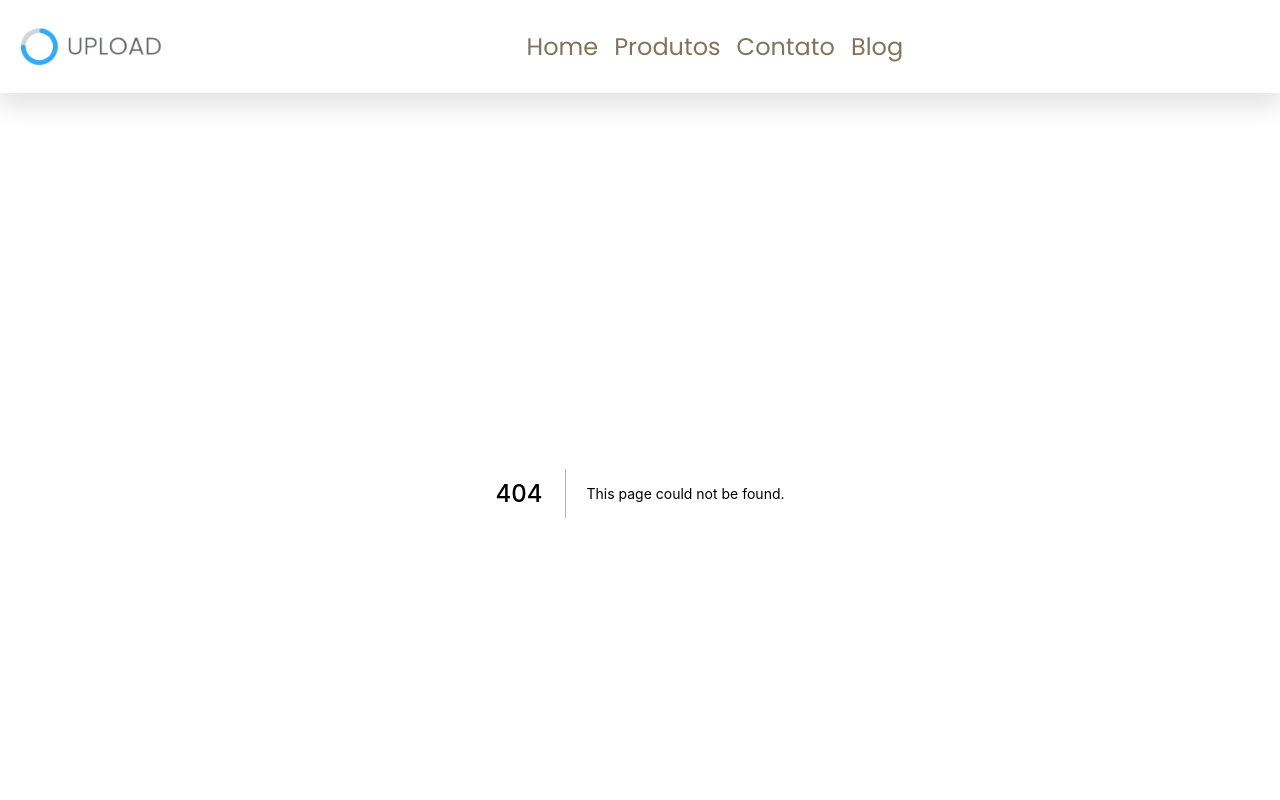
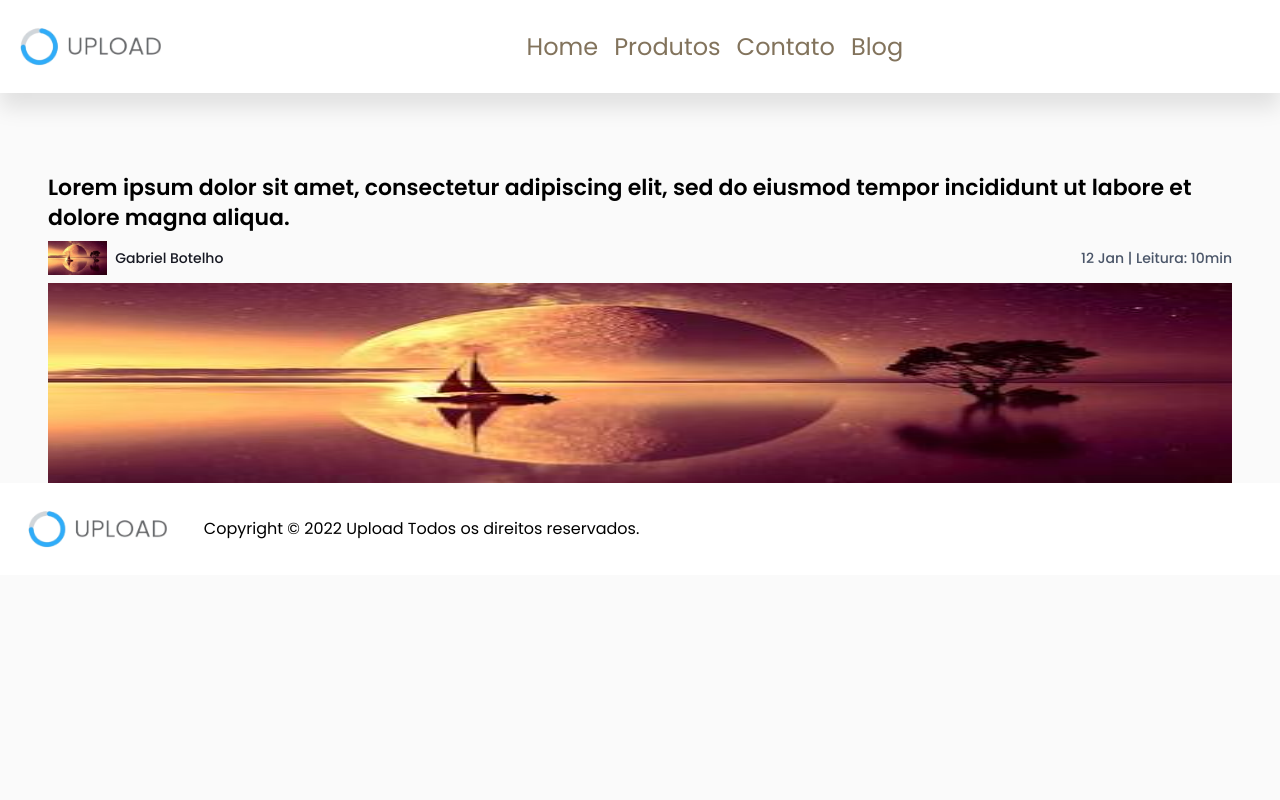
Before and after one commit to upload-empresa/uploadsite, a Next.js app: page /postblog in a window 1280 px wide. Before the commit this address had no page. Shown: the top 800 px of the page. Built offline with nearby package versions, Linux system fonts and the light colour scheme.

Commit message:
Fazendo o blog

```diff
--- a/src/pages/_document.tsx
+++ b/src/pages/_document.tsx
@@ -1,5 +1,4 @@
 import Document, { Html, Head, Main, NextScript } from 'next/document'
-import Script from 'next/script'
 
 
 export default class MyDocument extends Document {
--- a/src/pages/blog.tsx
+++ b/src/pages/blog.tsx
@@ -4,6 +4,7 @@ import NextLink from 'next/link'
 import { CardBlog } from "../components/Card/cardblog"
 import { CardBlogMain } from "../components/Card/cardblogmain"
 import { CardBlogV } from "../components/Card/cardblogv"
+import { TextBlue } from "../components/SEO/textblue"
 
 
 export default function Blog() {
@@ -27,7 +28,7 @@ export default function Blog() {
                         lineHeight={"60px"}
                         fontWeight={500}
                     >
-                        Aqui você encontra aquele <Text as="span" color="#2facfa" >impulso que o seu negócio precisa</Text>
+                        Aqui você encontra aquele <TextBlue>impulso que o seu negócio precisa</TextBlue>
                     </Heading>
                     <Text
                         as="p"
--- /dev/null
+++ b/src/pages/postblog.tsx
@@ -0,0 +1,54 @@
+import { Heading, Stack, HStack, Text } from "@chakra-ui/react"
+
+import { Imagens } from "../components/SEO/images"
+
+export default function PostBlog() {
+    return (
+        <Stack
+            px={{ base: 6, md: 8, lg: 12 }}
+            pt={{ base: 10, md: 15, lg: 20 }}
+        >
+            <Stack>
+                <Heading
+                    as="h2"
+                    fontSize={"22px"}
+                    fontWeight={800}
+                    lineHeight={"30px"}
+                >
+                    Lorem ipsum dolor sit amet, consectetur adipiscing elit, sed do eiusmod tempor incididunt ut labore et dolore magna aliqua.
+                </Heading>
+                <HStack
+                    justify={"space-between"}
+                >
+                    <HStack
+
+                        w={"50%"}
+                    >
+                        <Imagens tam={"10%"} path={"/images/iba.jpg"} description={"Imagem genérica"} tamw={"356"} tamh={"200"} borderRadius={"full"} />
+                        <Text
+                            as="p"
+                            fontSize={"14px"}
+                            fontWeight={500}
+                            lineHeight={"22px"}
+                            color={"#171923"}
+                        >
+                            Gabriel Botelho
+                        </Text>
+                    </HStack>
+                    <Text
+                        as="p"
+                        fontSize={"14px"}
+                        fontWeight={500}
+                        lineHeight={"22px"}
+                        color={"#4a5568"}
+                    >
+                        12 Jan | Leitura: 10min
+                    </Text>
+                </HStack>
+                <Imagens tam={"100%"} path={"/images/iba.jpg"} description={"Imagem genérica"} tamw={"356"} tamh={"200"} />
+            </Stack>
+
+
+        </Stack>
+    )
+}
```
Also changed, not shown: src/components/SEO/textauthor.tsx (added, +20 -0 lines), src/components/SEO/textblue.tsx (added, +17 -0 lines).
